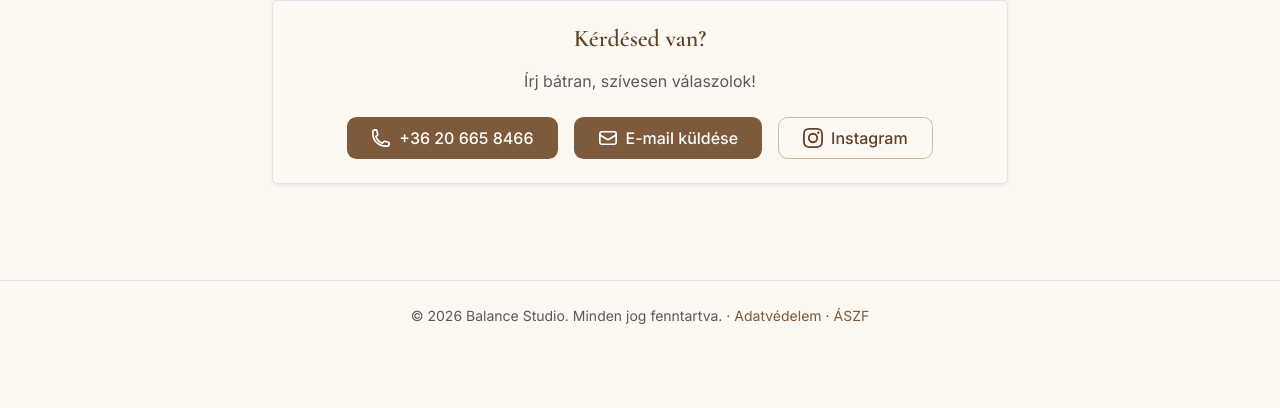
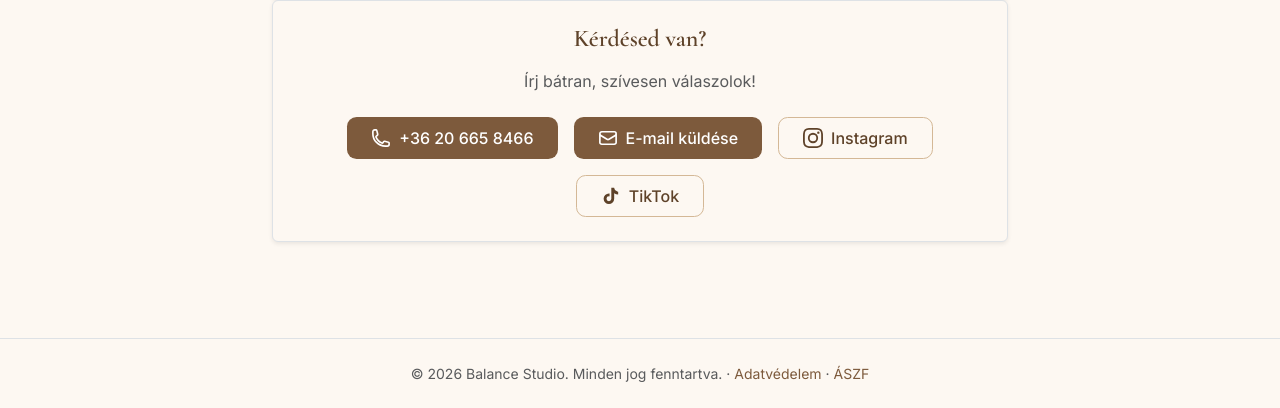
Before and after one commit to epatrik107/pilates, a plain HTML site: page about.html in a window 1280 px wide. Shown: the part 1998-2406 px from the top of the page. Before the commit the page ends 2348 px from the top, so only its background shows below. Drawn offline with nearby package versions, Linux system fonts and the light colour scheme; no server answers.

Commit message:
Add TikTok link to About page
Insert a TikTok social button into about.html alongside existing social links. Adds an anchor to https://www.tiktok.com/@balancestudio.esztergom with the same btn-sage-outline styling, inline SVG icon, and target="_blank" rel="noopener noreferrer" to open safely in a new tab.

```diff
--- a/about.html
+++ b/about.html
@@ -151,6 +151,12 @@
                 </svg>
                 Instagram
               </a>
+              <a href="https://www.tiktok.com/@balancestudio.esztergom" target="_blank" rel="noopener noreferrer" class="btn btn-sage-outline d-inline-flex align-items-center gap-2 px-4 py-2">
+                <svg width="20" height="20" fill="currentColor" viewBox="0 0 24 24" aria-hidden="true">
+                  <path d="M19.59 6.69a4.83 4.83 0 01-3.77-4.25V2h-3.45v13.67a2.89 2.89 0 01-2.88 2.5 2.89 2.89 0 01-2.89-2.89 2.89 2.89 0 012.89-2.89c.28 0 .54.04.79.1V9.01a6.33 6.33 0 00-.79-.05 6.34 6.34 0 00-6.34 6.34 6.34 6.34 0 006.34 6.34 6.34 6.34 0 006.33-6.34V8.69a8.18 8.18 0 004.78 1.52V6.75a4.85 4.85 0 01-1.01-.06z"/>
+                </svg>
+                TikTok
+              </a>
             </div>
           </div>
         </div>
```
